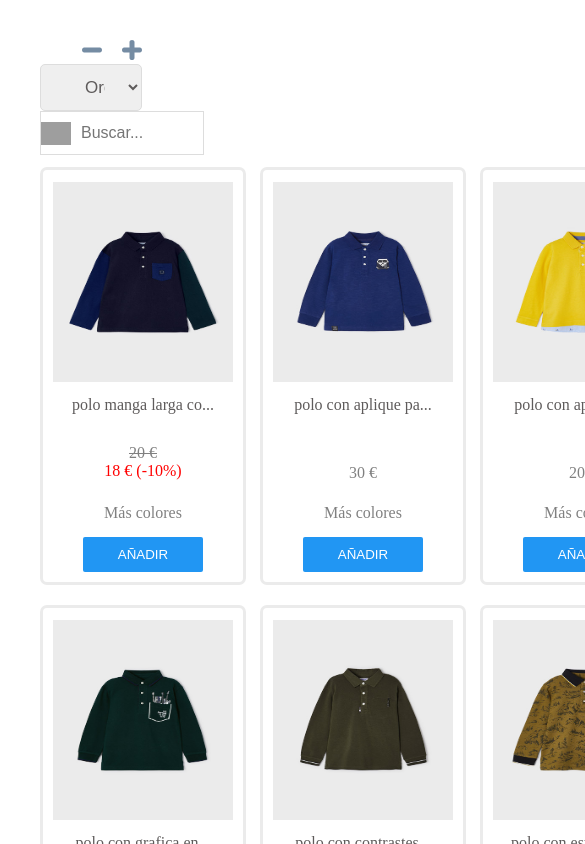
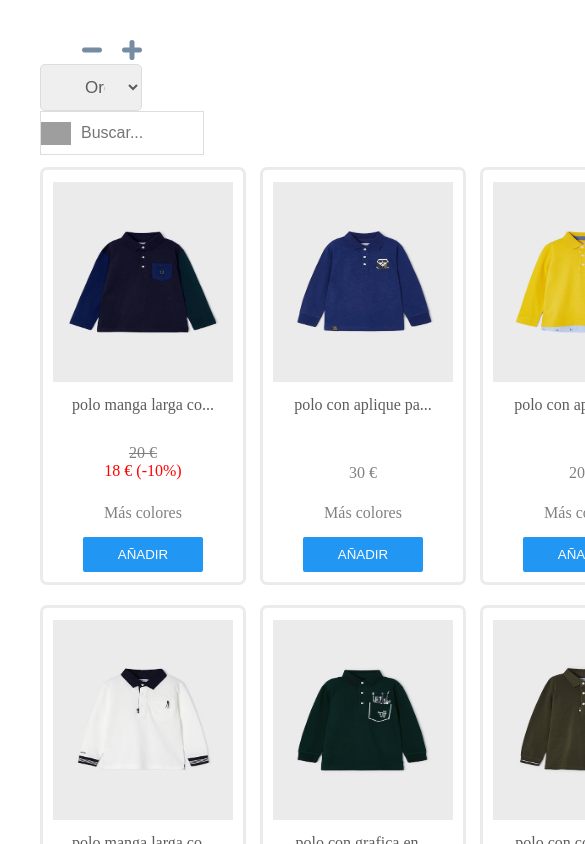
Before and after one commit to jcoegom/mayoral, a Next.js app in the folder mayoral-challenge/mayoral/: page / in a window 390 px wide. Shown: the top 844 px of the page, 585 px wide, since content can reach past the window. Built offline with nearby package versions, Linux system fonts and the light colour scheme; grey boxes are pictures that could not be loaded.

Commit message:
fix responsiviness when clicking plus

```diff
--- a/mayoral-challenge/mayoral/styles/Home.module.css
+++ b/mayoral-challenge/mayoral/styles/Home.module.css
@@ -15,7 +15,7 @@
 @media (max-width: 600px) {
   .cardListPlus {
     display: grid;
-    grid-template-columns: 200px 200px 200px 200px;
+    grid-template-columns: 200px 200px 200px;
     column-gap: 20px;
     row-gap: 20px;
   }
```
